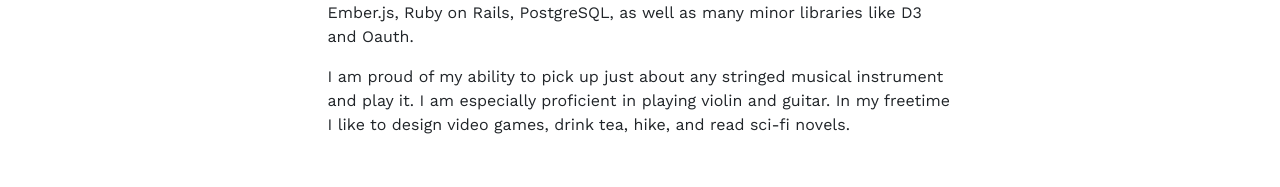
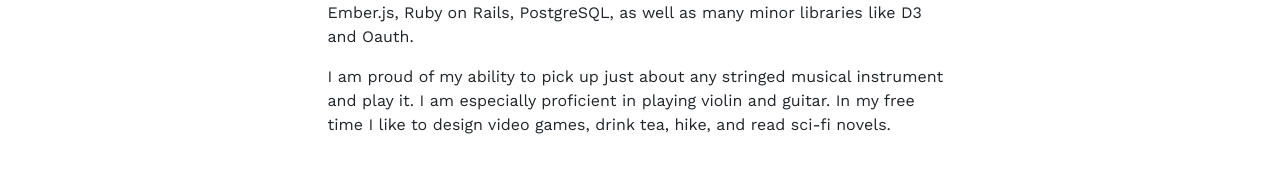
Before and after one commit to tkdavis/Portfolio, a React (Create React App) app: page /about in a window 1280 px wide. Shown: the part 292-479 px from the top of the page. Built offline with nearby package versions, Linux system fonts and the light colour scheme.

Commit message:
add Google Analytics

```diff
--- a/public/index.html
+++ b/public/index.html
@@ -1,6 +1,15 @@
 <!DOCTYPE html>
 <html lang="en">
   <head>
+    <!-- Global site tag (gtag.js) - Google Analytics -->
+    <script async src="https://www.googletagmanager.com/gtag/js?id=UA-123010672-1"></script>
+    <script>
+      window.dataLayer = window.dataLayer || [];
+      function gtag(){dataLayer.push(arguments);}
+      gtag('js', new Date());
+
+      gtag('config', 'UA-123010672-1');
+    </script>
     <meta charset="utf-8">
     <meta name="viewport" content="width=device-width, initial-scale=1, shrink-to-fit=no">
     <meta name="Description" content="Tyler Davis' developer portfolio.">
--- a/src/About.js
+++ b/src/About.js
@@ -13,7 +13,7 @@
              Those three years I worked on a laboratory information management system written with Ember.js, Ruby on Rails, PostgreSQL, as well as many minor libraries like D3 and Oauth.</p>
           <p>I am proud of my ability to pick up just about any stringed musical instrument and play it.
              I am especially proficient in playing violin and guitar.
-             In my freetime I like to design video games, drink tea, hike, and read sci-fi novels.</p>
+             In my free time I like to design video games, drink tea, hike, and read sci-fi novels.</p>
         </div>
       </div>
     </main>
```
